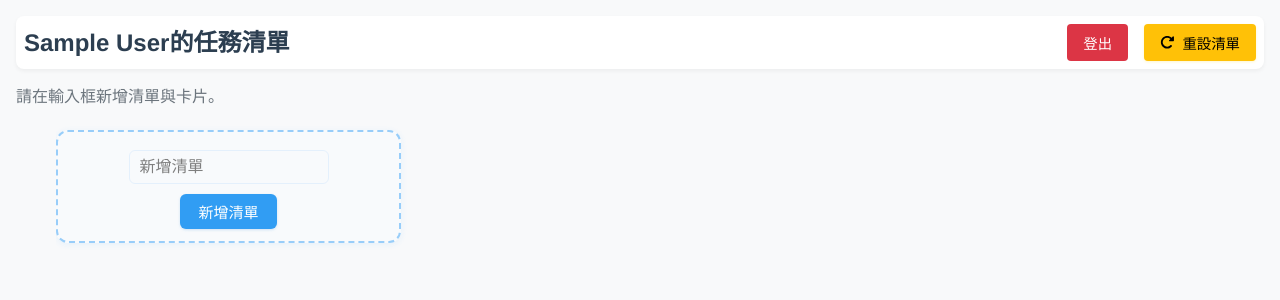
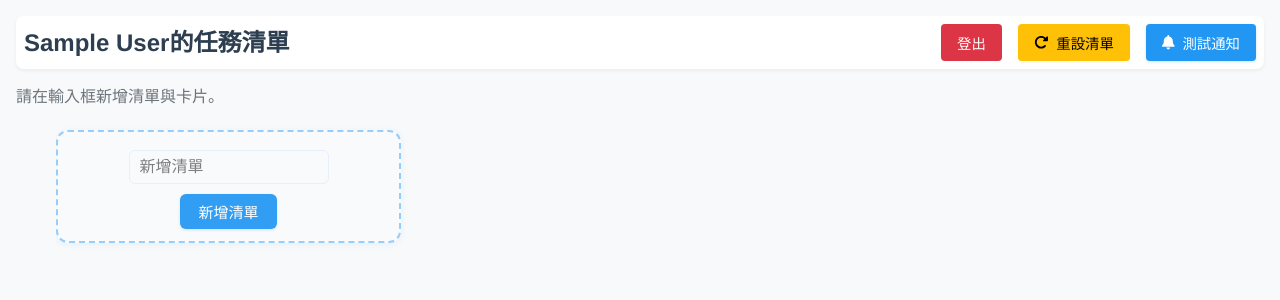
Before and after one commit to HarryFan/vue-trello-clone-vue3, a Vue app: page / in a window 1280 px wide. Shown: the top 300 px of the page. Built offline with nearby package versions, Linux system fonts and the light colour scheme; no server answers; sample sign-in values are in the browser's storage.

Commit message:
新增測試通知按鈕以便於測試

```diff
--- a/src/views/BoardView.vue
+++ b/src/views/BoardView.vue
@@ -8,6 +8,9 @@
         <button class="logout-btn" @click="handleLogout">登出</button>
         <button type="button" class="warning" @click="resetLists">
           <font-awesome-icon :icon="['fas','rotate-right']" />重設清單
+        </button>
+        <button type="button" class="info" @click="testNotification">
+          <font-awesome-icon :icon="['fas','bell']" />測試通知
         </button>
       </div>
     </header>
@@ -82,18 +85,27 @@ import Card from '@/components/Card.vue'
 import UiModal from '@/components/UiModal.vue'
 import UiItemForm from '@/components/UiItemForm.vue'
 import { FontAwesomeIcon } from '@fortawesome/vue-fontawesome'
+import { NotificationService } from '@/services/notificationService'
 
 // 初始化 store
 const router = useRouter()
 const boardStore = useBoardStore()
 const authStore = useAuthStore()
 const boardId = 1 // 目前只有一個看板
+const notificationService = new NotificationService()
+
+// 啟動通知服務
+onMounted(() => {
+  notificationService.startPolling()
+  console.log('通知服務已啟動')
+})
 
 // 使用者名稱
 const userName = computed(() => authStore.user?.name || '使用者')
 
 // 登出處理
-const handleLogout = () => {
+function handleLogout() {
+  notificationService.stopPolling()
   authStore.logout()
   router.push('/login')
 }
@@ -237,6 +249,19 @@ function onDetailUpdate(item) { boardStore.updateItemByTitle(detailDialog.listTi
 const detailDialog = reactive({ visible: false, item: {}, listTitle: '' })
 // 編輯/新增卡片表單彈窗狀態
 const formDialog = reactive({ visible: false, listId: null, data: {}, edit: false, editId: null })
+
+// 測試通知
+function testNotification() {
+  const testTask = {
+    id: 999,
+    board_id: boardId,
+    title: '測試通知任務',
+    list_title: '測試清單',
+    deadline: new Date(Date.now() + 15 * 60000).toISOString() // 15分鐘後
+  }
+  notificationService.showNotification(testTask)
+  console.log('已觸發測試通知')
+}
 </script>
 
 <style lang="scss" scoped>
@@ -293,6 +318,15 @@ const formDialog = reactive({ visible: false, listId: null, data: {}, edit: fals
 
       &:hover {
         background-color: #e0a800;
+      }
+    }
+
+    .info {
+      background-color: #2196f3;
+      color: #fff;
+
+      &:hover {
+        background-color: #1565c0;
       }
     }
 
@@ -457,6 +491,20 @@ button {
       background-color: #1565c0;
     }
   }
+  &.info {
+    background-color: #2196f3;
+    color: #fff;
+    border: none;
+    padding: 7px 18px;
+    font-size: 15px;
+    border-radius: 6px;
+    cursor: pointer;
+    box-shadow: 0 1px 3px #1976d233;
+    transition: background 0.15s, box-shadow 0.15s;
+    &:hover {
+      background-color: #1565c0;
+    }
+  }
 }
 
 .popup-box-wide {
```
